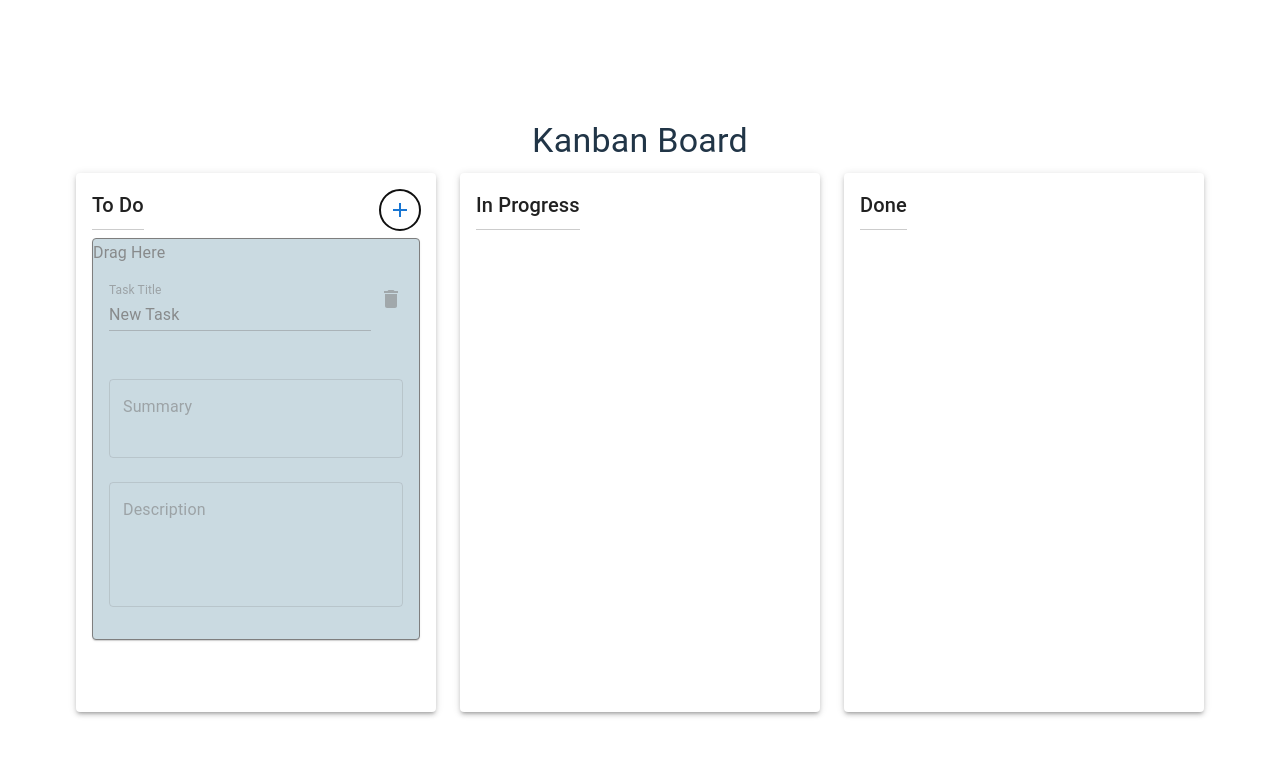
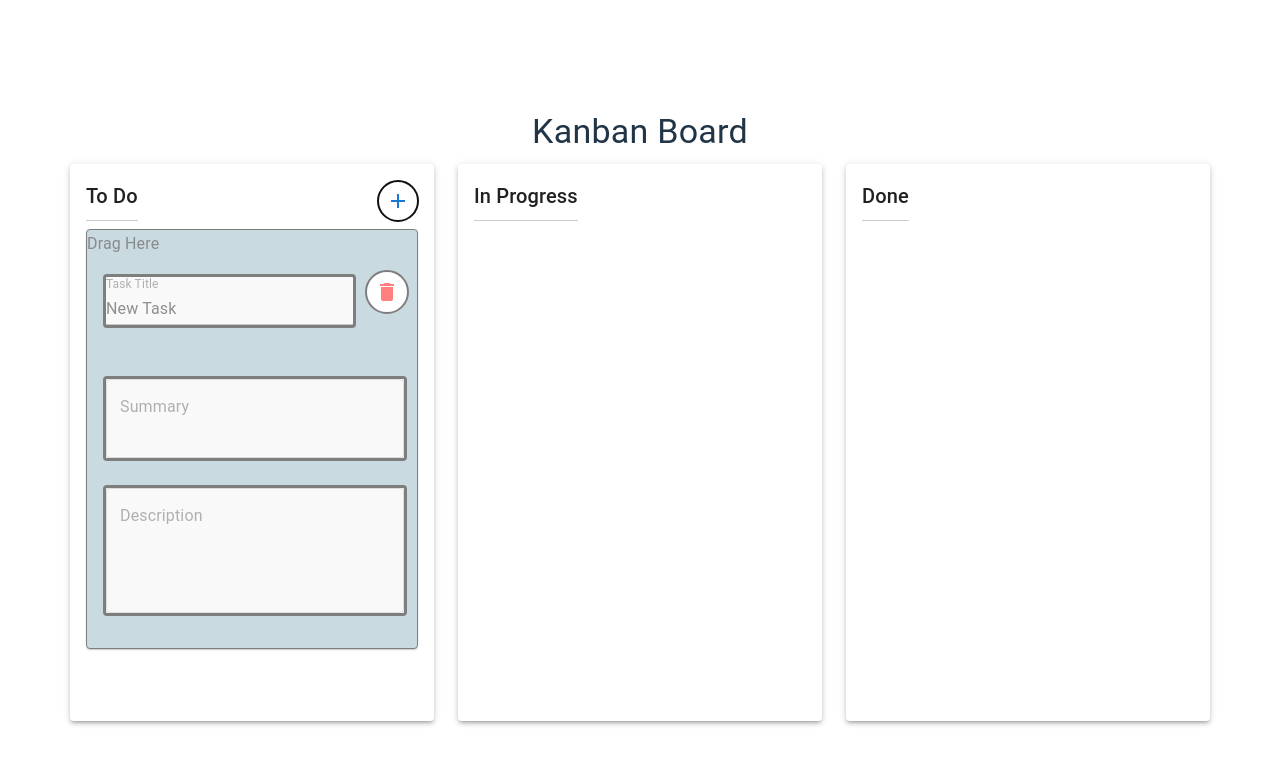
Before and after one commit to LujanSolo/kanban-chrome-extension, a React (Vite) app: page / in a window 1280 px wide. Both pictures are taken after a click on the button "add". Shown: the top 764 px of the page. Built offline with nearby package versions, Linux system fonts and the light colour scheme.

Commit message:
added basic styles to task card as an initial design version

```diff
--- a/src/components/Task.tsx
+++ b/src/components/Task.tsx
@@ -64,11 +64,12 @@ const Task: React.FC<TaskProps> = ({ id, taskTitle, summary, description, onDele
             fullWidth
             variant="standard"
             label="Task Title"
+            style={{ backgroundColor: '#F5F5F5', borderRadius: '4px', border: '3px solid black' }}
           />
         }
         action={
-          <IconButton aria-label="delete" onClick={() => onDelete(id)}>
-            <DeleteIcon />
+          <IconButton aria-label="delete" onClick={() => onDelete(id)} style={{ border: "2px black solid", marginLeft: "15px", backgroundColor: 'white' }}>
+            <DeleteIcon style={{ color: 'red', }} />
           </IconButton>
         }
       />
@@ -82,6 +83,7 @@ const Task: React.FC<TaskProps> = ({ id, taskTitle, summary, description, onDele
           multiline
           minRows={2}
           margin="normal"
+          style={{ backgroundColor: '#F5F5F5', borderRadius: '4px', border: '3px solid black' }}
         />
         <TextField
           value={userInput.description}
@@ -92,6 +94,7 @@ const Task: React.FC<TaskProps> = ({ id, taskTitle, summary, description, onDele
           multiline
           minRows={4}
           margin="normal"
+          style={{ backgroundColor: '#F5F5F5', borderRadius: '4px', border: '3px solid black' }}
         />
       </CardContent>
     </Card>
```
